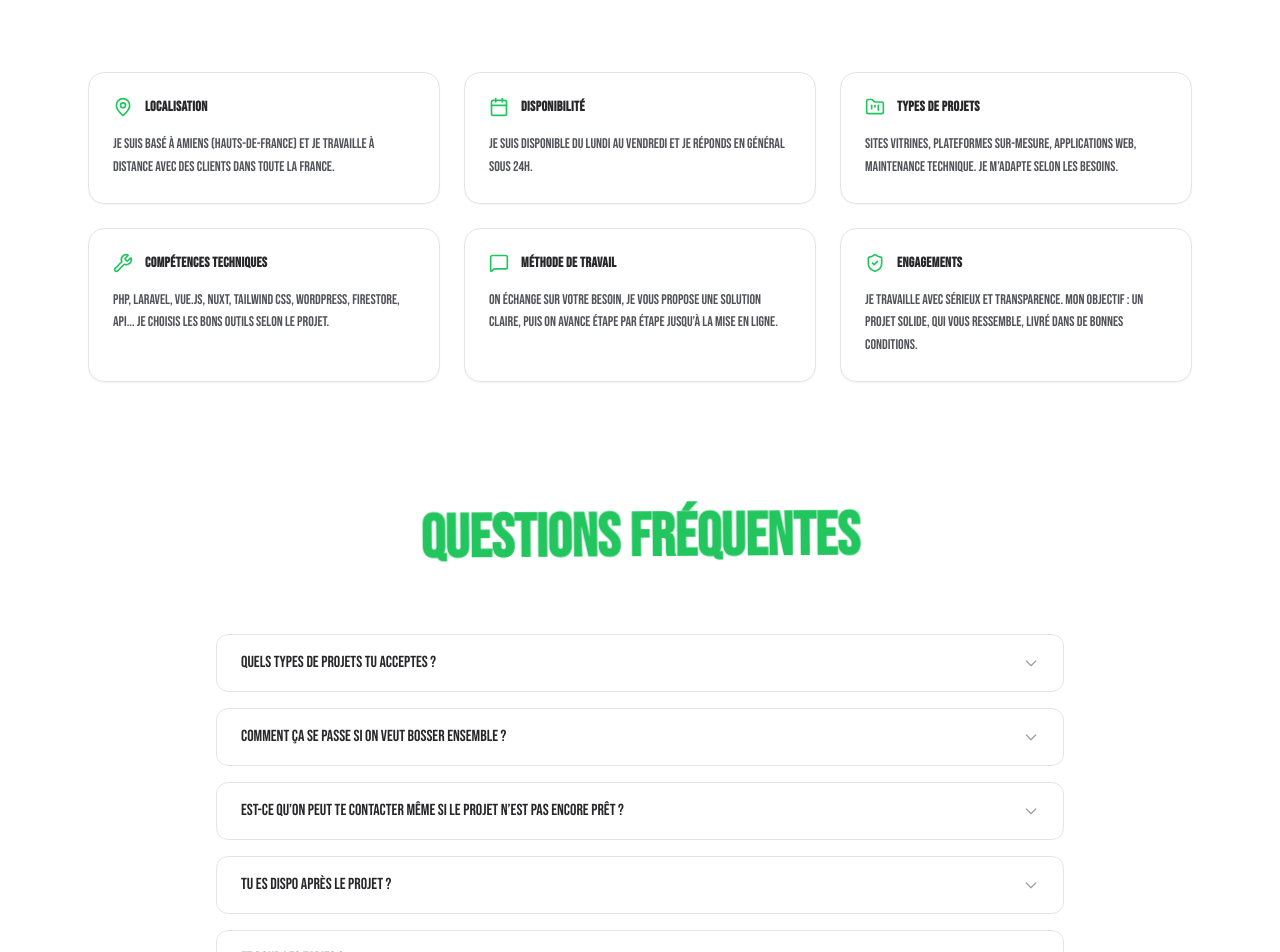
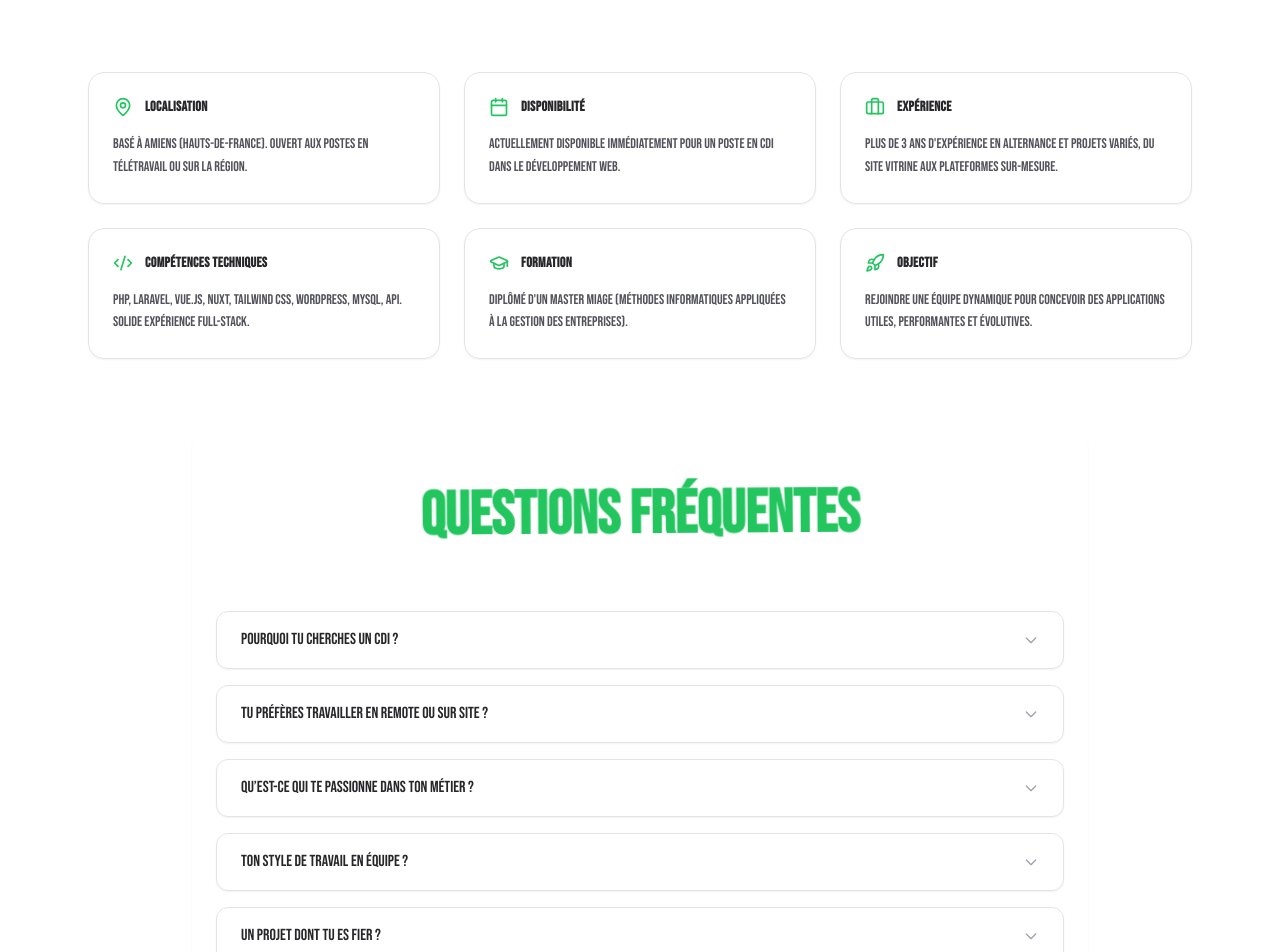
Before and after one commit to LucasFrra/portfolio2025, a Nuxt app: page /contact in a window 1280 px wide. Shown: the part 1240-2192 px from the top of the page. Built offline with nearby package versions, Linux system fonts and the light colour scheme.

Commit message:
change text to freelance --> cdi

```diff
--- a/components/Contact/ContactHero.vue
+++ b/components/Contact/ContactHero.vue
@@ -7,9 +7,10 @@
       </h1>
 
       <p class="mt-4 text-zinc-700 text-lg">
-        Développeur web, je vous accompagne dans vos projets de création ou d’évolution de site.
-        Utilisez le formulaire ci-dessous pour me présenter votre besoin, je vous répondrai rapidement.
+        Développeur web passionné, je suis actuellement à la recherche d’un poste en CDI.
+        N’hésitez pas à me contacter pour échanger autour de vos projets ou opportunités.
       </p>
+
       <p class="mt-8 text-xl font-semibold text-primary">
         👉 <a href="mailto:contact@lucasferreira.fr" class="underline hover:text-green-700 transition">
           contact@lucasferreira.fr
@@ -19,10 +20,6 @@
   </section>
 </template>
 
-
-
-
-
 <script lang="ts" setup>
 
 </script>
--- a/components/Contact/ContactInfos.vue
+++ b/components/Contact/ContactInfos.vue
@@ -29,42 +29,42 @@
 import {
   MapPin,
   Calendar,
-  FolderKanban,
-  Wrench,
-  MessageSquare,
-  ShieldCheck,
+  Briefcase,
+  Code2,
+  GraduationCap,
+  Rocket,
 } from 'lucide-vue-next'
 
 const infos = [
   {
     title: 'Localisation',
-    content: 'Je suis basé à Amiens (Hauts-de-France) et je travaille à distance avec des clients dans toute la France.',
+    content: "Basé à Amiens (Hauts-de-France). Ouvert aux postes en télétravail ou sur la région.",
     icon: MapPin,
   },
   {
     title: 'Disponibilité',
-    content: 'Je suis disponible du lundi au vendredi et je réponds en général sous 24h.',
+    content: "Actuellement disponible immédiatement pour un poste en CDI dans le développement web.",
     icon: Calendar,
   },
   {
-    title: 'Types de projets',
-    content: 'Sites vitrines, plateformes sur-mesure, applications web, maintenance technique. Je m’adapte selon les besoins.',
-    icon: FolderKanban,
+    title: 'Expérience',
+    content: "Plus de 3 ans d'expérience en alternance et projets variés, du site vitrine aux plateformes sur-mesure.",
+    icon: Briefcase,
   },
   {
     title: 'Compétences techniques',
-    content: 'PHP, Laravel, Vue.js, Nuxt, Tailwind CSS, WordPress, Firestore, API... Je choisis les bons outils selon le projet.',
-    icon: Wrench,
+    content: "PHP, Laravel, Vue.js, Nuxt, Tailwind CSS, WordPress, MySQL, API. Solide expérience full-stack.",
+    icon: Code2,
   },
   {
-    title: 'Méthode de travail',
-    content: 'On échange sur votre besoin, je vous propose une solution claire, puis on avance étape par étape jusqu’à la mise en ligne.',
-    icon: MessageSquare,
+    title: 'Formation',
+    content: "Diplômé d'un Master MIAGE (Méthodes Informatiques Appliquées à la Gestion des Entreprises).",
+    icon: GraduationCap,
   },
   {
-    title: 'Engagements',
-    content: 'Je travaille avec sérieux et transparence. Mon objectif : un projet solide, qui vous ressemble, livré dans de bonnes conditions.',
-    icon: ShieldCheck,
+    title: 'Objectif',
+    content: "Rejoindre une équipe dynamique pour concevoir des applications utiles, performantes et évolutives.",
+    icon: Rocket,
   },
 ]
 </script>
--- a/components/FaqAccordion.vue
+++ b/components/FaqAccordion.vue
@@ -1,6 +1,8 @@
 <template>
-  <section class="max-w-4xl mx-auto px-6 py-16">
-    <h2 class="w-full text-center text-primary font-extrabold z-30 animate-title-curve-normal text-5xl md:text-6xl mt-6 md:mt-0 px-4 md:px-0 mb-16">
+  <section class="max-w-4xl mx-auto px-6 py-16 rounded-3xl shadow-sm">
+    <h2
+      class="w-full text-center text-primary font-extrabold z-30 animate-title-curve-normal text-5xl md:text-6xl mt-6 md:mt-0 px-4 md:px-0 mb-16"
+    >
       Questions fréquentes
     </h2>
 
@@ -8,7 +10,7 @@
       <li
         v-for="(item, index) in faq"
         :key="index"
-        class="border border-zinc-200 rounded-xl overflow-hidden"
+        class="border border-zinc-200 rounded-xl overflow-hidden bg-white shadow-sm"
       >
         <button
           @click="toggle(index)"
@@ -22,8 +24,7 @@
             viewBox="0 0 24 24"
             stroke="currentColor"
           >
-            <path stroke-linecap="round" stroke-linejoin="round" stroke-width="2"
-              d="M19 9l-7 7-7-7" />
+            <path stroke-linecap="round" stroke-linejoin="round" stroke-width="2" d="M19 9l-7 7-7-7" />
           </svg>
         </button>
 
@@ -39,7 +40,6 @@
     </ul>
   </section>
 </template>
-
 <script setup>
 import { ref } from 'vue'
 
@@ -51,29 +51,29 @@ function toggle(index) {
 
 const faq = [
   {
-    question: "Quels types de projets tu acceptes ?",
+    question: "Pourquoi tu cherches un CDI ?",
     answer:
-      "Je travaille sur différents projets web : site vitrine, outils sur-mesure, refonte, maintenance... Si t’as un doute, le mieux c’est d’en discuter directement.",
+      "Je veux rejoindre une équipe sur le long terme pour continuer à progresser, partager mes compétences et contribuer à des projets ambitieux.",
   },
   {
-    question: "Comment ça se passe si on veut bosser ensemble ?",
+    question: "Tu préfères travailler en remote ou sur site ?",
     answer:
-      "On échange d’abord pour comprendre ton projet, puis je te propose une solution claire adaptée à ce que tu veux faire.",
+      "J'aime le télétravail pour la concentration, mais je reste ouvert à venir sur place pour l'intégration et les moments importants.",
   },
   {
-    question: "Est-ce qu’on peut te contacter même si le projet n’est pas encore prêt ?",
+    question: "Qu’est-ce qui te passionne dans ton métier ?",
     answer:
-      "Bien sûr ! Tu peux me contacter même si ce n’est qu’une idée. On peut voir ensemble ce qui est faisable, et comment avancer.",
+      "La création. Voir une idée devenir une application utilisée, c’est ce qui me motive. J’aime aussi les technos modernes et le clean code.",
   },
   {
-    question: "Tu es dispo après le projet ?",
+    question: "Ton style de travail en équipe ?",
     answer:
-      "Oui. Je peux intervenir ponctuellement ou proposer un suivi selon les besoins.",
+      "Communicatif, autonome, mais j’aime échanger souvent avec mes collègues pour avancer dans la même direction.",
   },
   {
-    question: "Et pour les tarifs ?",
+    question: "Un projet dont tu es fier ?",
     answer:
-      "Chaque projet est différent, donc ça dépend du besoin. Le mieux, c’est de m’expliquer ce que tu veux faire, et je te dis ce que je peux proposer.",
+      "Ce portfolio animé avec Nuxt et GSAP, vitrine de mon style et de ma vision du code.",
   },
 ]
 </script>
--- a/components/TypingEffect.vue
+++ b/components/TypingEffect.vue
@@ -11,16 +11,16 @@
 import { ref, onMounted } from 'vue'
 
 const phrases = [
-  { text: 'Je conçois des interfaces simples et efficaces', rare: false },
-  { text: 'Je développe des solutions sur-mesure', rare: false },
-  { text: 'Je structure, je développe, je livre', rare: false },
-  { text: 'Je m’adapte à chaque client, chaque projet', rare: false },
-  { text: 'Je t’aide à aller droit au but avec ton site', rare: false },
-  { text: 'Je développe des projets utiles et durables', rare: false },
-  { text: 'Je crée des expériences utilisateur mémorables', rare: false },
-  { text: 'Je construis des sites web qui font la différence', rare: false },
-  { text: 'Si ce texte s’affiche, tu gagnes… mon respect', rare: true },
-  { text: 'Pas peur de déployer un vendredi… enfin presque', rare: true }
+  { text: "Je conçois des interfaces simples et efficaces", rare: false },
+  { text: "Je développe des applications web robustes", rare: false },
+  { text: "Je structure, je développe, je livre", rare: false },
+  { text: "Je m’adapte à chaque équipe et chaque projet", rare: false },
+  { text: "J’aime résoudre des problèmes complexes", rare: false },
+  { text: "Je crée des expériences utilisateur intuitives", rare: false },
+  { text: "Je fais du code propre et maintenable", rare: false },
+  { text: "Je construis des solutions qui durent", rare: false },
+  { text: "Ce texte est plus rare qu’un build qui passe du premier coup.", rare: true },
+  { text: "Pas peur de déployer un vendredi… enfin presque", rare: true }
 ]
 
 const rareProbability = 0.001 // 0.1%
```
